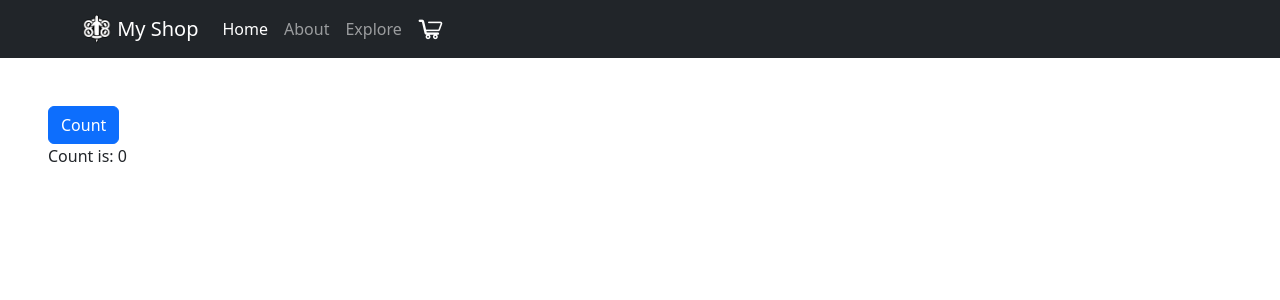
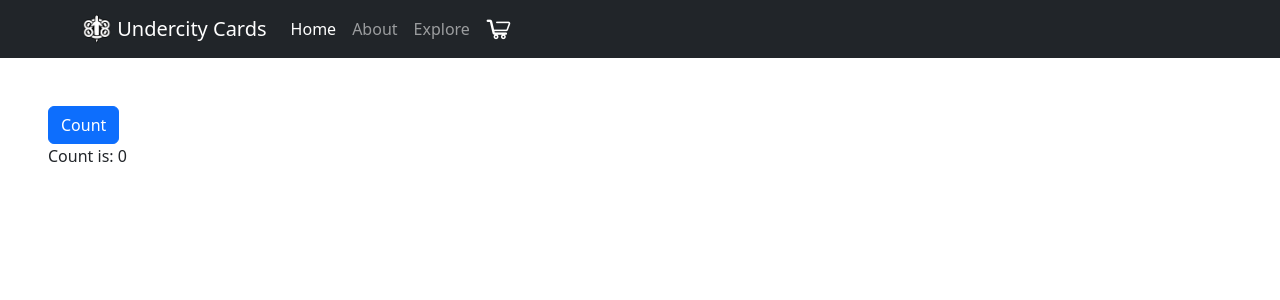
Before and after one commit to Leah-J/IDM363_LeahJ, a React (Create React App) app: page / in a window 1280 px wide. Shown: the top 300 px of the page. Built offline with nearby package versions, Linux system fonts and the light colour scheme.

Commit message:
update site name

```diff
--- a/public/index.html
+++ b/public/index.html
@@ -24,7 +24,7 @@
       work correctly both with client-side routing and a non-root public URL.
       Learn how to configure a non-root public URL by running `npm run build`.
     -->
-    <title>My Shop</title>
+    <title>Undercity Cards</title>
   </head>
   <body>
     <noscript>You need to enable JavaScript to run this app.</noscript>
--- a/src/components/SiteNav.jsx
+++ b/src/components/SiteNav.jsx
@@ -16,10 +16,10 @@ const SiteNav = () => {
               src={logo}
               width="30"
               height="30"
-              alt="Logo for My Shop"
+              alt="Logo for Undercity Cards"
               className="d-inline-block align-top"
             />{" "}
-            My Shop
+            Undercity Cards
           </Navbar.Brand>
         </LinkContainer>
         <Navbar.Toggle aria-controls="basic-navbar-nav" />
```
